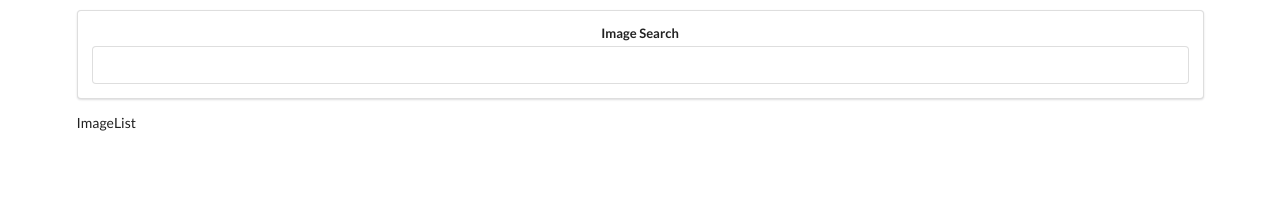
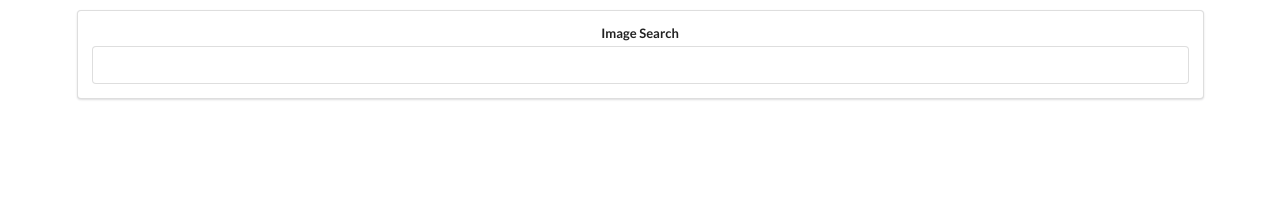
Before and after one commit to raafa16/search-pics, a React (Create React App) app: page / in a window 1280 px wide. Shown: the top 203 px of the page. Built offline with nearby package versions, Linux system fonts and the light colour scheme.

Commit message:
v1 implementation done

```diff
--- a/src/components/App.js
+++ b/src/components/App.js
@@ -17,7 +17,7 @@
     return (
       <div className="ui container" style={{ marginTop: "10px" }}>
         <SearchBar onSubmit={this.onSearchSubmit} />
-        <ImageList />
+        <ImageList images={this.state.images} />
       </div>
     );
   }
--- a/src/components/ImageList.js
+++ b/src/components/ImageList.js
@@ -1,7 +1,10 @@
 import React from "react";
 
-const ImageList = () => {
-  return <div>ImageList</div>;
+const ImageList = props => {
+  const images = props.images.map(({ description, id, urls }) => {
+    return <img key={id} src={urls.regular} alt={description} />;
+  });
+  return <div>{images}</div>;
 };
 
 export default ImageList;
```
